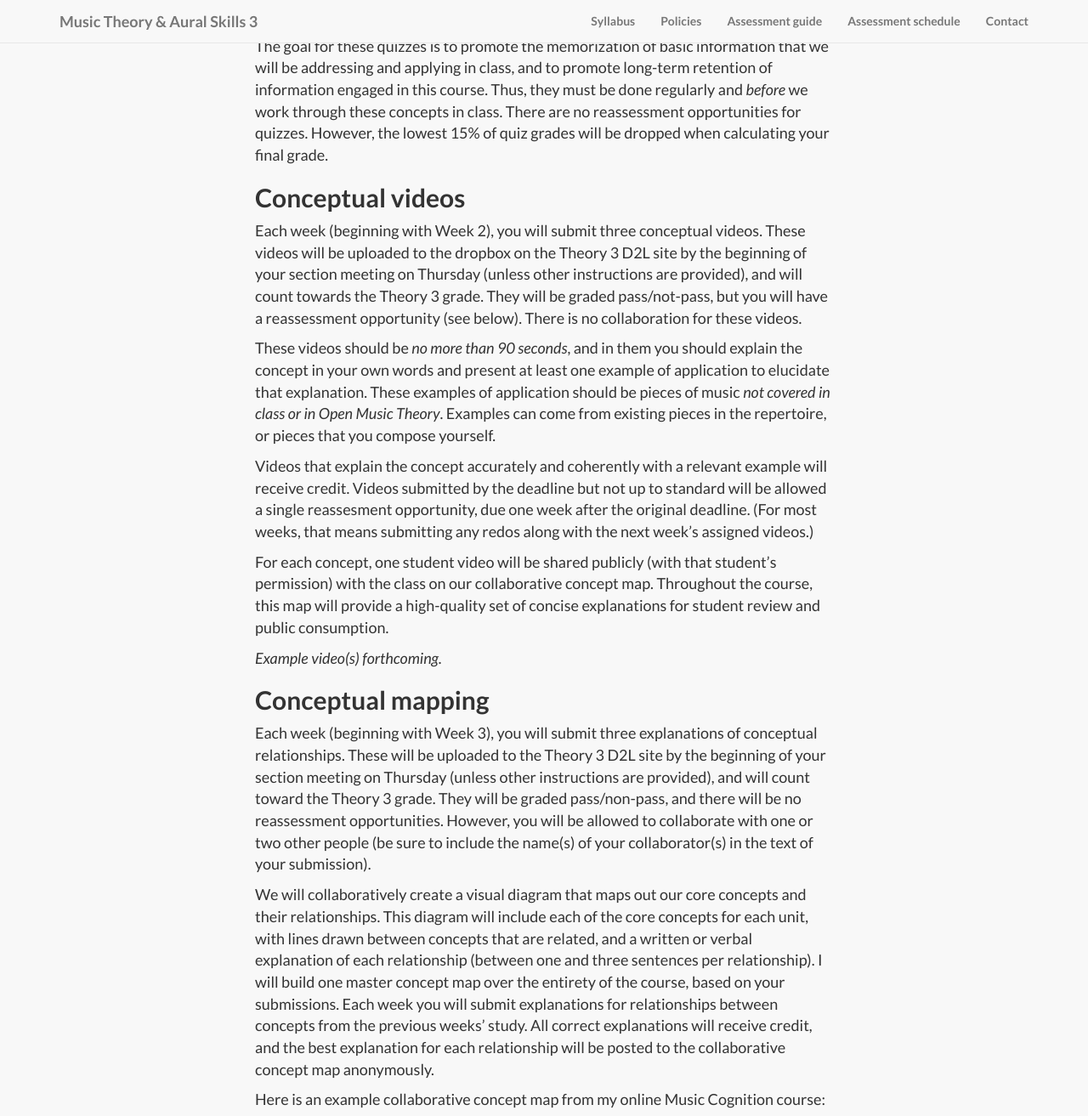
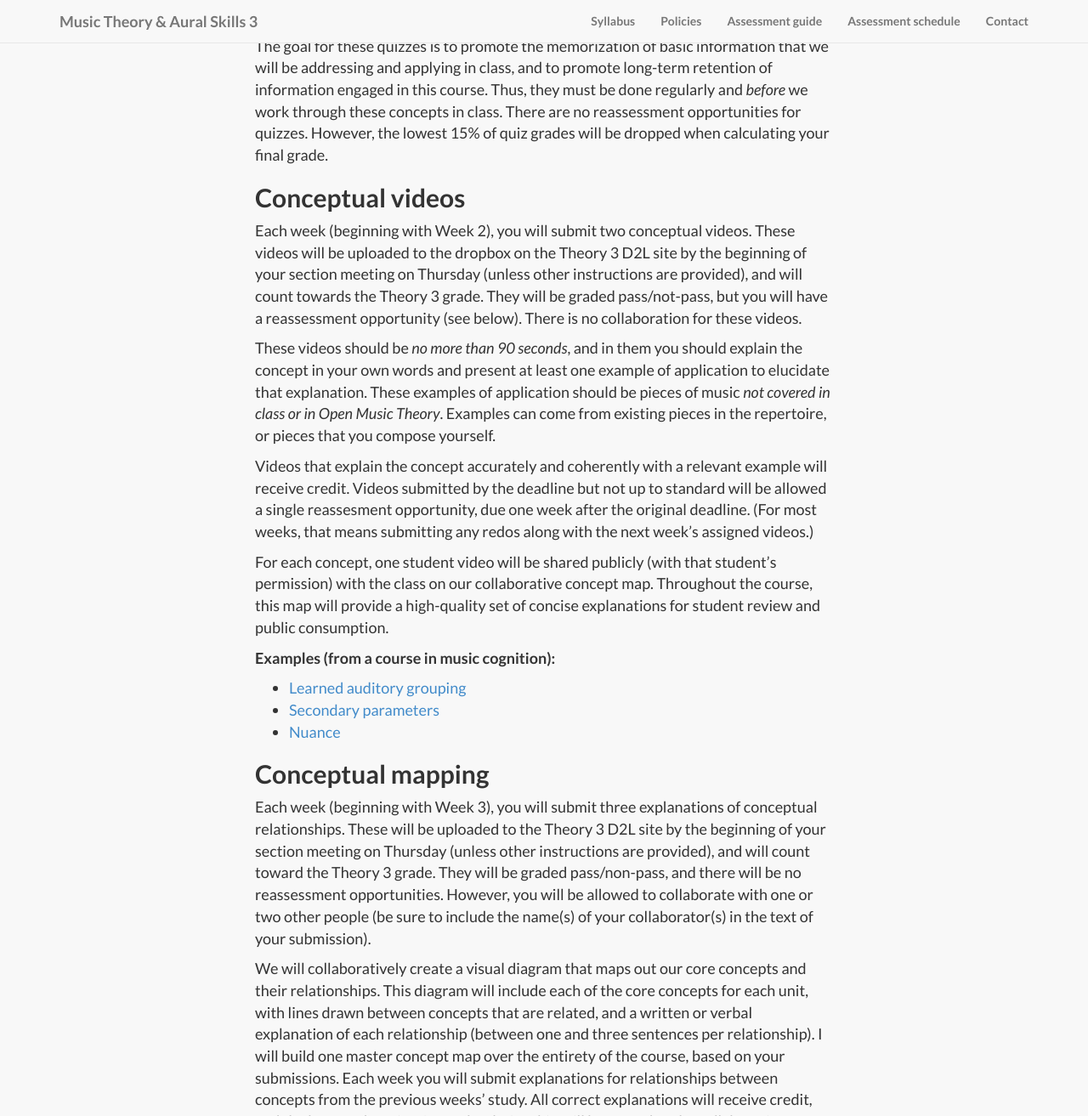
Before and after one commit to kshaffer/theory3, a Jekyll site: the page built from assessments.md, in a window 1280 px wide and 1400 px high, scrolled down 2508 px, cut to the strip 0-1313 px from the top of the window. Shown: the whole strip at 85% size. Built offline with Jekyll 4.4.1, drawn with Linux system fonts in a browser that asks for light colours; nearby versions of some CDN libraries; library files that are not in the unit come from our copies.

Commit message:
Week 2 updates

```diff
--- a/assessments.md
+++ b/assessments.md
@@ -50,7 +50,7 @@ The goal for these quizzes is to promote the memorization of basic information t
 
 ## Conceptual videos
 
-Each week (beginning with Week 2), you will submit three conceptual videos. These videos will be uploaded to the dropbox on the Theory 3 D2L site by the beginning of your section meeting on Thursday (unless other instructions are provided), and will count towards the Theory 3 grade. They will be graded pass/not-pass, but you will have a reassessment opportunity (see below). There is no collaboration for these videos.
+Each week (beginning with Week 2), you will submit two conceptual videos. These videos will be uploaded to the dropbox on the Theory 3 D2L site by the beginning of your section meeting on Thursday (unless other instructions are provided), and will count towards the Theory 3 grade. They will be graded pass/not-pass, but you will have a reassessment opportunity (see below). There is no collaboration for these videos.
 
 These videos should be *no more than 90 seconds*, and in them you should explain the concept in your own words and present at least one example of application to elucidate that explanation. These examples of application should be pieces of music *not covered in class or in Open Music Theory*. Examples can come from existing pieces in the repertoire, or pieces that you compose yourself.
 
@@ -58,7 +58,12 @@ Videos that explain the concept accurately and coherently with a relevant exampl
 
 For each concept, one student video will be shared publicly (with that student's permission) with the class on our collaborative concept map. Throughout the course, this map will provide a high-quality set of concise explanations for student review and public consumption.
 
-*Example video(s) forthcoming.*
+**Examples (from a course in music cognition):**
+
+- [Learned auditory grouping](https://vimeo.com/129686217)
+- [Secondary parameters](https://vimeo.com/132101450)
+- [Nuance](https://vimeo.com/131795860)
+
 
 ## Conceptual mapping
 
```
Also changed, not shown: week2.md (+3 -3 lines).
